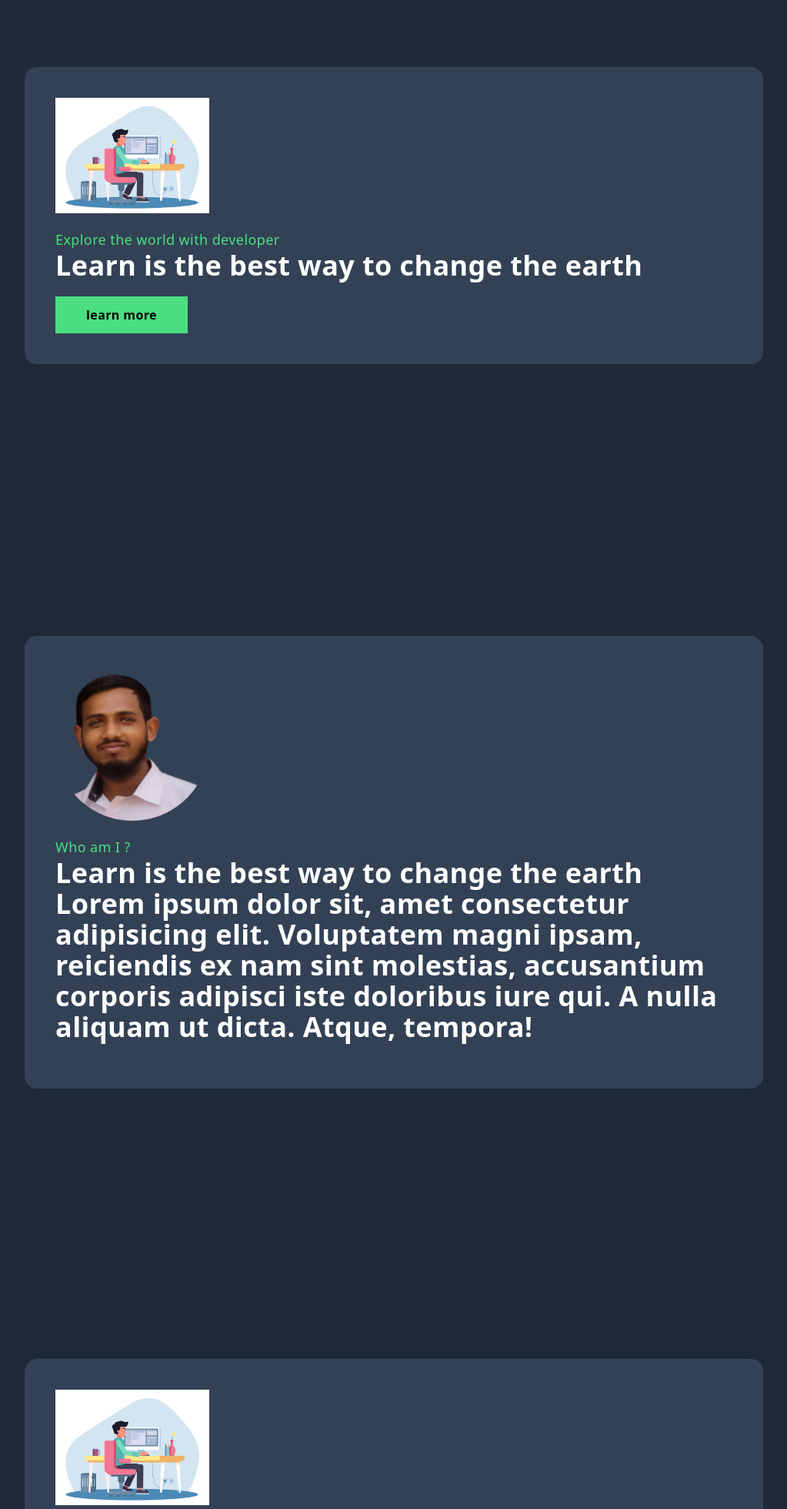
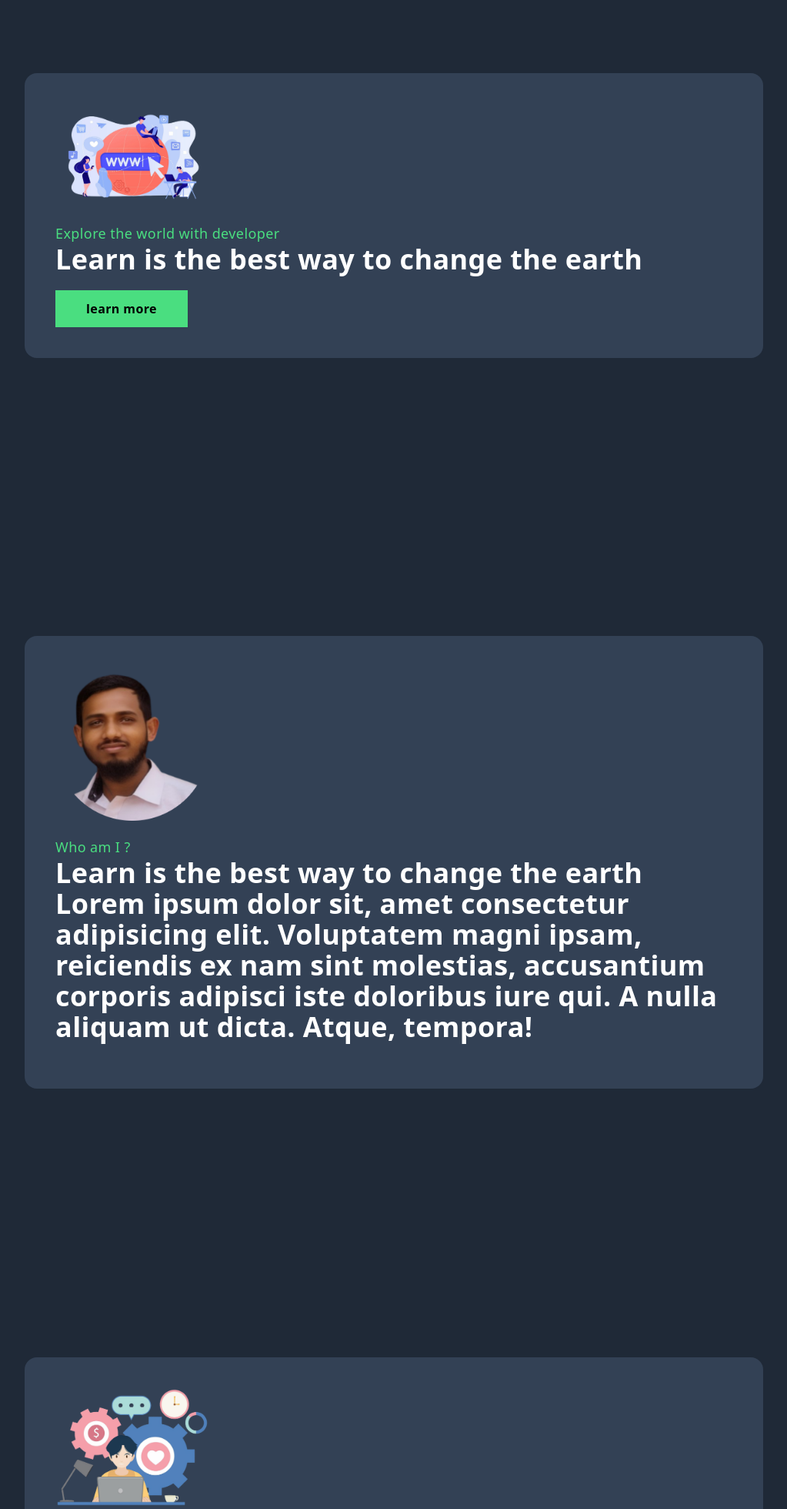
Before and after one commit to Miza-nur/My_first_project, a website built with Vite: page index.html in a window 1280 px wide. Shown: the part 200-2160 px from the top of the page at 77% size, without its empty margins (128-1151 px from the left). Built offline with nearby package versions, Linux system fonts and the light colour scheme.

Commit message:
pic edit

```diff
--- a/index.html
+++ b/index.html
@@ -56,7 +56,7 @@
 <section id="home" class="h-screen flex justify-center items-center mt-20">
     <div class="w-3/4">
         <div class="bg-slate-700 p-10  rounded-2xl border-zinc-700">
-            <img src="img/home.jpg" alt="" class="w-custom-image-width mb-5">
+            <img src="img/home1.png" alt="" class="w-custom-image-width mb-5">
             <h5 class="text-lg text-green-400 ">Explore the world with developer</h5>
             <h3 class="text-xl md:text-4xl text-white font-semibold mb-5">Learn is the best way to change the earth</h3>
             <a href="" class="bg-green-400 font-semibold inline-block px-10 py-3 hover:bg-indigo-400 hover:text-white transition-all">learn more</a>
@@ -67,6 +67,7 @@
 </section>
 
 <!-------home section end------>
+
 <!----about section----->
 <section id="about" class="h-screen flex justify-center items-center mt-10">
     <div class="w-3/4">
@@ -86,7 +87,7 @@
 <section id="services" class="h-screen flex justify-center items-center mt-40">
     <div class="w-3/4">
         <div class="bg-slate-700 p-10  rounded-2xl border-zinc-700">
-            <img src="img/home.jpg" alt="" class="w-custom-image-width mb-5">
+            <img src="img/services.png" alt="" class="w-custom-image-width mb-5">
             <h5 class="text-lg text-green-400 ">My Spalization</h5>
             <h3 class="text-xl md:text-4xl text-white font-semibold mb-5">What My Offers</h3>
             <div class="flex justify-between mt-4 flex-wrap" >
@@ -131,7 +132,7 @@
 <section id="contact" class="h-screen flex justify-center items-center mt-28">
     <div class="w-3/4">
         <div class="bg-slate-700 p-10  rounded-2xl border-zinc-700">
-            <img src="img/contactme.jpg" alt="" class="w-custom-image-width mb-5">
+            <img src="img/home.png" alt="" class="w-custom-image-width mb-5">
             <h5 class="text-lg text-green-400 ">LET'S CHAT</h5>
             <h3 class="text-xl md:text-2xl text-white font-semibold mb-4">Send A Message</h3>
 
```
Also changed, not shown: img/about.jpg (deleted), img/contact.jpg (deleted), img/contact.png (added), img/contactme.jpg (deleted), img/home.png (added), img/home1.png (added), img/services.png (added).
